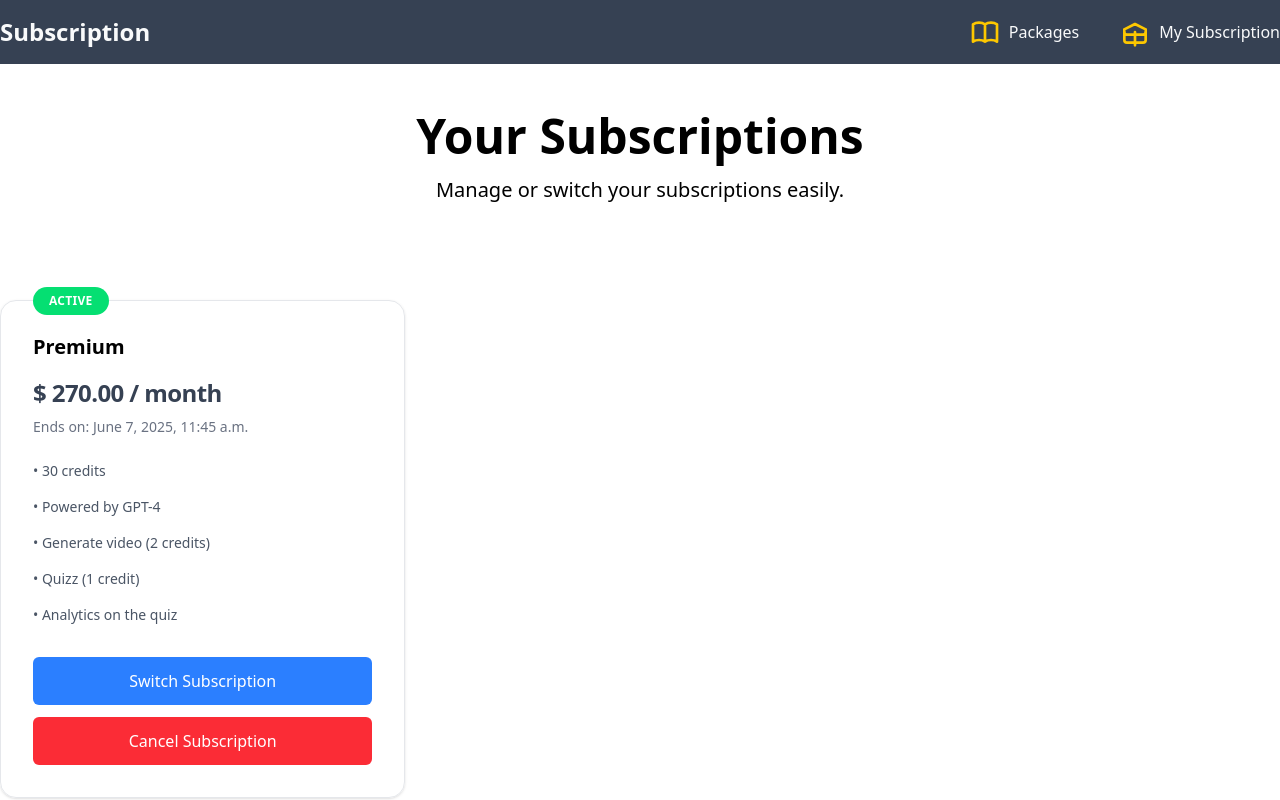
After one commit to snrredoy/stripe_subscription_python_django, a Django app: page /package/my-subscription in a window 1280 px wide. The commit adds this page. Run offline with Django 5.2, Linux system fonts and the light colour scheme; a user stored in the database is signed in; data comes from the database, SQL or seed files in the repository; both versions use the stored data as it was after the commit.

Commit message:
subscription done. cancel and update subscription is also done.

```diff
--- a/subscription/admin.py
+++ b/subscription/admin.py
@@ -9,4 +9,5 @@ class PackageAdmin(admin.ModelAdmin):
 
 @admin.register(Subscription)
 class SubscriptionAdmin(admin.ModelAdmin):
-    pass
+    list_display = ('id', 'user', 'package', 'start_date', 'end_date', 'stripe_subscription_id', 'is_active')
+    list_display_links= ('id', 'user', 'package',)
--- a/subscription/urls.py
+++ b/subscription/urls.py
@@ -4,8 +4,9 @@ from . import views
 urlpatterns = [
     path('', views.package_view, name='package'),
     path('subscription/<int:package_id>', views.subscription_create, name='subscription'),
-    path('cancelSubscription/<int:subscription_id>', views.cancel_subscription, name='cancel_subscription'),
+    path('cancel_subscription/<int:subscription_id>', views.cancel_subscription, name='cancel_subscription'),
     path('webhook', views.stripe_webhook_view, name='webhook'),
     path('success', views.success_view, name='success'),
     path('cancel', views.cancel_view, name='cancel'),
+    path('my-subscription', views.my_subscription, name='my-subscription')
 ]
--- a/subscription/views.py
+++ b/subscription/views.py
@@ -21,9 +21,7 @@ def package_view(request):
 @csrf_exempt
 def subscription_create(request, package_id):
     user = request.user
-    print(user)
     package = Package.objects.get(id=package_id)
-    print(package)
 
     try:
         customers = stripe.Customer.list(email=user.email)
@@ -40,7 +38,6 @@ def subscription_create(request, package_id):
 
     try:
         current_subscription = Subscription.objects.filter(user=user, is_active=True).first()
-        print("current_subscription", current_subscription)
         stripe_subscription = None
 
         if current_subscription:
@@ -49,9 +46,8 @@ def subscription_create(request, package_id):
         current_subscription = None
 
     if stripe_subscription:
-        print(True)
         try:
-            update_subscription = stripe.Subscription.modify(
+            stripe.Subscription.modify(
                 stripe_subscription.id,
                 items=[{
                     'id': stripe_subscription['items']['data'][0].id,
@@ -59,6 +55,7 @@ def subscription_create(request, package_id):
                 }],
                 proration_behavior='create_prorations',
             )
+            update_subscription = stripe.Subscription.retrieve(stripe_subscription.id)
             current_subscription.is_active = False
             current_subscription.save()
 
@@ -66,9 +63,10 @@ def subscription_create(request, package_id):
                 user=user,
                 package = package,
                 stripe_subscription_id = update_subscription.id,
-                end_date = datetime.fromtimestamp(update_subscription['current_period_end']),
+                end_date = datetime.fromtimestamp(update_subscription['items']['data'][0]['current_period_end']),
                 is_active = True,
             )
+            return redirect('my-subscription')
         except stripe.error.StripeError:
             return redirect('package')
     else:
@@ -91,7 +89,7 @@ def subscription_create(request, package_id):
             }
         )
         return redirect(checkout_session.url)
-    return redirect('package')
+
 
 
 @csrf_exempt
@@ -128,7 +126,7 @@ def stripe_webhook_view(request):
             is_active = True,
         )
     elif event['type'] == 'customer.subscription.updated':
-        data = eval['data']['object']
+        data = event['data']['object']
         metadata = data.get('metadata', {})
         user_id = metadata.get('user_id')
         package_id = metadata.get('package_id')
@@ -165,3 +163,11 @@ def success_view(request):
 
 def cancel_view(request):
     return render(request, 'subscription/cancel.html')
+
+def my_subscription(request):
+    user = request.user
+    subscription = Subscription.objects.filter(user=user, is_active=True)
+    context = {
+        'subscriptions': subscription
+    }
+    return render(request, 'subscription/my_subscription.html', context=context)
--- a/templates/base.html
+++ b/templates/base.html
@@ -33,6 +33,18 @@
                             <span class="text-gray-50">Packages</span>
                         </a>
                     </div>
+                    <div class="flex items-center space-x-2">
+                        <span>
+                            <svg xmlns="http://www.w3.org/2000/svg" class="h-8 w-8 text-yellow-400" fill="none" viewBox="0 0 24 24" stroke="currentColor">
+                                <path stroke-linecap="round" stroke-linejoin="round" stroke-width="2"
+                                    d="M20 12v6a2 2 0 01-2 2H6a2 2 0 01-2-2v-6M4 10l8-4 8 4M4 10v2a2 2 0 002 2h12a2 2 0 002-2v-2M12 22V12" />
+                            </svg>
+                        </span>
+
+                        <a href="{% url 'my-subscription' %}">
+                            <span class="text-gray-50">My Subscription</span>
+                        </a>
+                    </div>
                 </div>
             </div>
         </nav>
--- /dev/null
+++ b/templates/subscription/my_subscription.html
@@ -0,0 +1,53 @@
+{% extends 'base.html' %}
+{% load static %}
+
+{% block body %}
+<div class="">
+    <div>
+        <h2 class="text-3xl font-bold text-center mt-12 sm:text-5xl">Your Subscriptions</h2>
+        <p class="max-w-3xl mx-auto mt-4 text-xl text-center">Manage or switch your subscriptions easily.</p>
+    </div>
+
+    <div class="flex flex-row justify-center items-center flex-wrap">
+        <div class="mt-24 container grid gap-8 sm:grid-cols-1 md:grid-cols-2 lg:grid-cols-3">
+            {% for subscription in subscriptions %}
+            <div class="relative p-8 border border-gray-200 rounded-2xl shadow-sm flex flex-col">
+                <div class="flex-1">
+                    <h3 class="text-xl font-semibold">{{ subscription.package.name }}</h3>
+                    <p
+                        class="absolute top-0 py-1.5 px-4 bg-green-400 text-white rounded-full text-xs font-semibold uppercase tracking-wide transform -translate-y-1/2">
+                        Active
+                    </p>
+                    <p class="mt-4 text-2xl font-semibold tracking-tight text-gray-700">$ {{ subscription.package.discount_price }} / {{ subscription.package.interval }}</p>
+                    <p class="mt-2 text-sm text-gray-500">Ends on: {{ subscription.end_date|date:"F j, Y, g:i a" }}</p>
+
+                    <ul role="list" class="mt-6 space-y-4 text-sm text-gray-600">
+                        <li>• 30 credits</li>
+                        <li>• Powered by GPT-4</li>
+                        <li>• Generate video (2 credits)</li>
+                        <li>• Quizz (1 credit)</li>
+                        <li>• Analytics on the quiz</li>
+                    </ul>
+                </div>
+
+                <div class="mt-8 space-y-3">
+                    <a href="{% url 'package' %}"
+                        class="block w-full py-3 px-6 text-center font-medium text-white bg-blue-500 hover:bg-blue-600 rounded-md">
+                        Switch Subscription
+                    </a>
+                    <form method="post" action="{% url 'cancel_subscription' subscription.id %}">
+                        {% csrf_token %}
+                        <button type="submit"
+                            class="block w-full py-3 px-6 text-center font-medium text-white bg-red-500 hover:bg-red-600 rounded-md">
+                            Cancel Subscription
+                        </button>
+                    </form>
+                </div>
+            </div>
+            {% empty %}
+            <p class="col-span-full text-center text-gray-600">You have no active subscriptions.</p>
+            {% endfor %}
+        </div>
+    </div>
+</div>
+{% endblock %}
```
Also changed, not shown: db.sqlite3.
